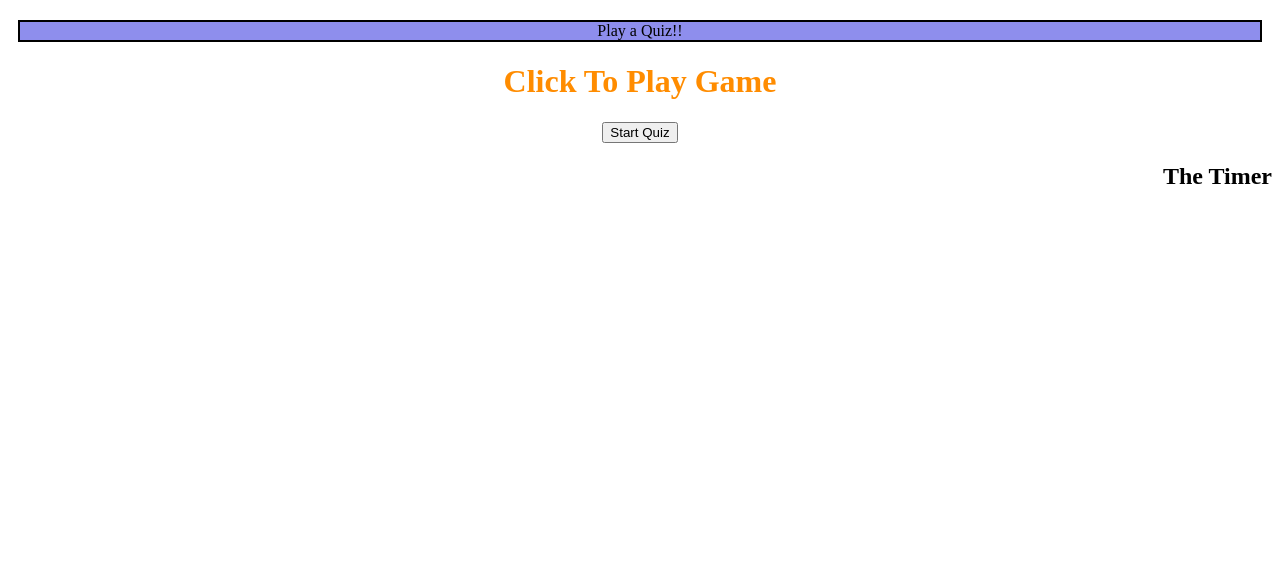
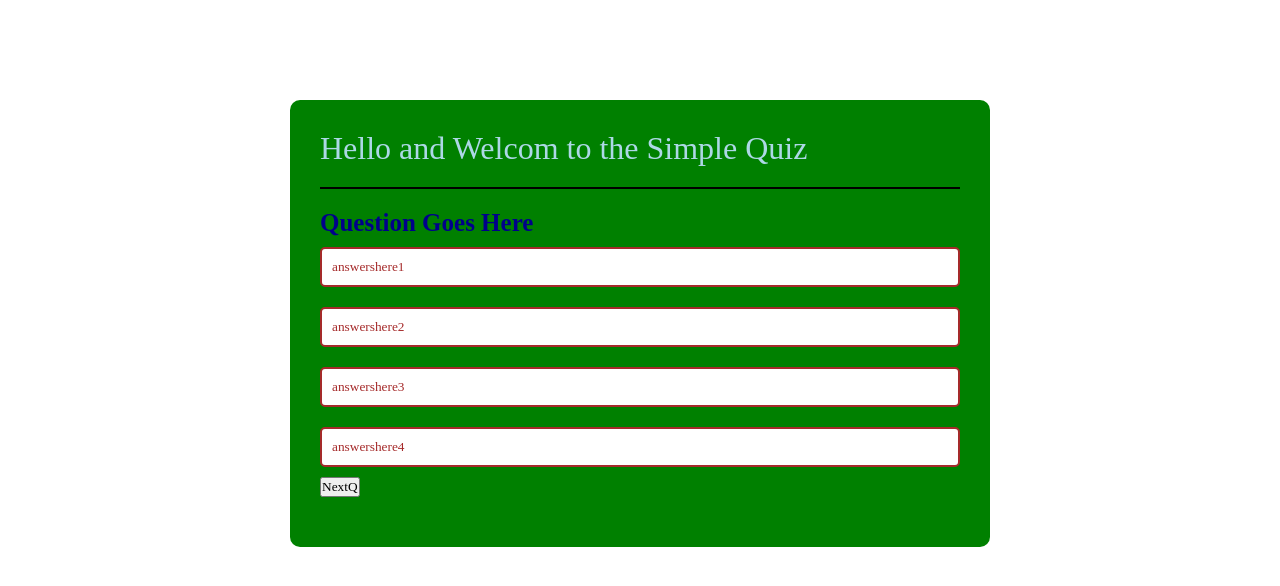
Before and after one commit to flimits/simple_quiz, a plain HTML site: page index.html in a window 1280 px wide. Drawn offline with Linux system fonts and the light colour scheme.

Commit message:
redesign style

```diff
--- a/assets/css/style.css
+++ b/assets/css/style.css
@@ -1,36 +1,58 @@
-header {
-    background-color: rgb(142, 142, 237);
-    columns: white;
-    border: 2px solid black;
-    margin: 20px 10px;
-    text-align: center;
+* {
+    margin: 0;
+    padding: 0;
+    font-family: 'Times New Roman', Times, serif;
 }
 
-h1 {
-    color: darkorange;
-    text-align: center;
+.itBegins {
+    background-color: green;
+    width: 50%;
+    /* max-width: 600px; */
+    margin: 100px auto 0;
+    border-radius: 10px;
+    padding: 30px;
 }
 
-/* Only need the below if the div is removed */
-/* button {
-    margin: 0 auto;
-} */
-
-#thequiz {
-    color: blueviolet;
-    /* background-color: burlywood; */
-    text-align: center;
-    /* border-radius: 2px;
-    border: 2px solid black;
-    margin: 5px;
-    padding: 5px; */
+.itBegins h1 {
+    font-weight: 25px;
+    color: lightblue;
+    font-weight: 200;
+    border-bottom: 2px solid black;
+    padding-bottom: 20px;
 }
 
-#timer {
-    text-align: right;
-    /* border: 3px solid black;
-    margin: 3px;
-    box-sizing: content-box; */
+.putQHere {
+    padding: 20px 0
 }
 
-#result {}
+.putQHere h2 {
+    font-size: 25px;
+    color: darkblue;
+    font-weight: 550;
+}
+
+.ans1 {}
+
+.ans2 {}
+
+.ans3 {}
+
+.ans4 {}
+
+.button {
+    background: white;
+    color: brown;
+    font-weight: 500;
+    width: 100%;
+    border: 2px solid brown;
+    border-radius: 5px;
+    padding: 10px;
+    margin: 10px 0;
+    text-align: left;
+    cursor: pointer;
+}
+
+.button:hover {
+    background: goldenrod;
+    columns: white;
+}
--- a/index.html
+++ b/index.html
@@ -1,25 +1,31 @@
 <!DOCTYPE html>
 <html lang="en">
 
-<Head>
+<head>
     <meta charset="UTF-8">
-    <meta http-equiv="X-UA-Compatible" content="IE=edge">
     <meta name="viewport" content="width=device-width, initial-scale=1.0">
     <link rel="stylesheet" href="./assets/css/style.css">
-    <title>Beat the Quiz</title>
-</Head>
-<header>Play a Quiz!!</header>
+    <title>Silly Quiz</title>
+</head>
 
 <body>
-    <h1>Click To Play Game</h1>
-    <div id="thequiz">
-        <button type="button">Start Quiz</button>
+<div class="itBegins">
+    <h1> Hello and Welcom to the Simple Quiz</h1>
+    <div class="putQHere">
+        <h2 class="questionH2">Question Goes Here</h2>
+        <div class="ansButtons">
+            <button class="button">answershere1</button>
+            <button class="button">answershere2</button>
+            <button class="button">answershere3</button>
+            <button class="button">answershere4</button>
+        </div>
+        <button id="nextbutton">NextQ</button>
     </div>
-<div id="timer">
-    <h2 class="timer">The Timer</h2>
+
+    <div class="correctAnsDiv">
+        <h2 class="correctAnsH2"></h2>
+    </div>
 </div>
-<div id="result"></div>
 </body>
 
-
 </html>
```
Also changed, not shown: assets/js/script.js (+9 -0 lines), 1 other file.
